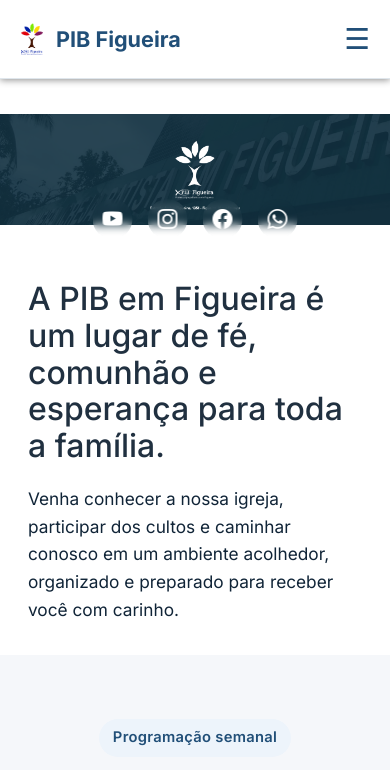
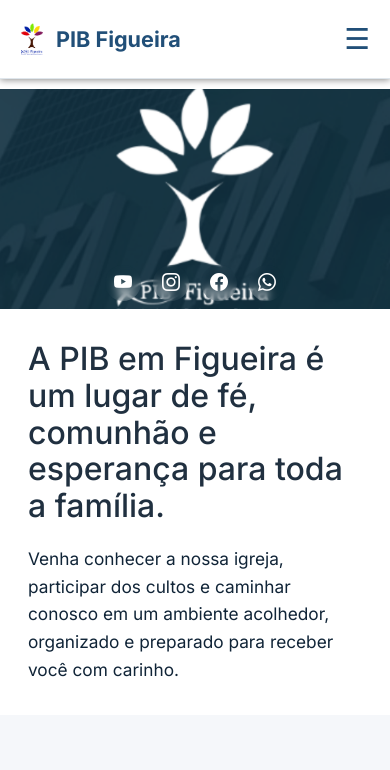
Before and after one commit to ramonsantiago7/sitePibFigueira, a website: page index.html in a window 390 px wide. Shown: the top 770 px of the page. Drawn offline with nearby package versions, Linux system fonts and the light colour scheme.

Commit message:
update responsividade

```diff
--- a/style.css
+++ b/style.css
@@ -814,8 +814,11 @@ a {
   }
 
   .hero-section {
-    min-height: auto;
-    padding: 6rem 0 4rem;
+    min-height: 260px;
+    padding: 3rem 0;
+    background-image: url('../img/banner-fundo-mobile.png');
+    background-size: cover;
+    background-position: center;
   }
 
   .cell-cta-art {
@@ -852,6 +855,23 @@ a {
 }
 
 @media (max-width: 560px) {
+
+  .hero-section {
+    min-height: 220px;
+    padding: 2.5rem 0;
+  }
+
+  .hero-social {
+    bottom: 8px;
+    gap: 12px;
+  }
+
+  .hero-social a {
+    width: 36px;
+    height: 36px;
+    font-size: 18px;
+  }
+
   .content-section {
     padding: 4rem 0;
   }
```
